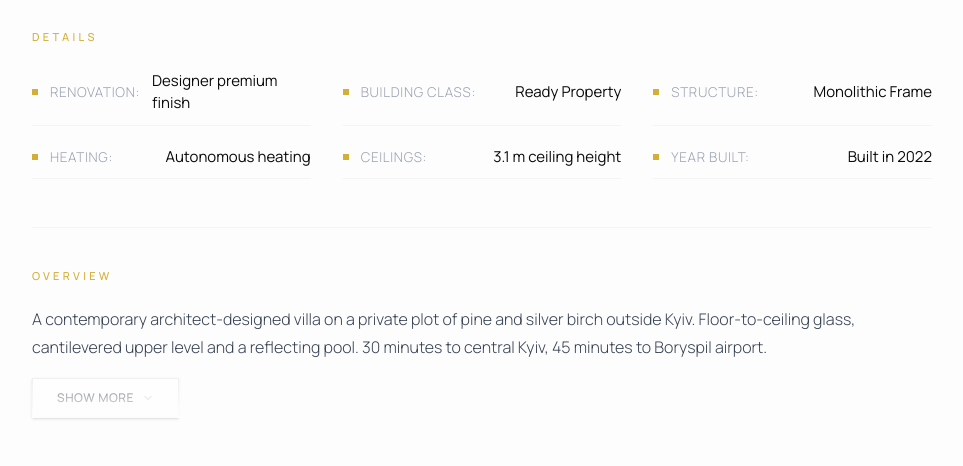
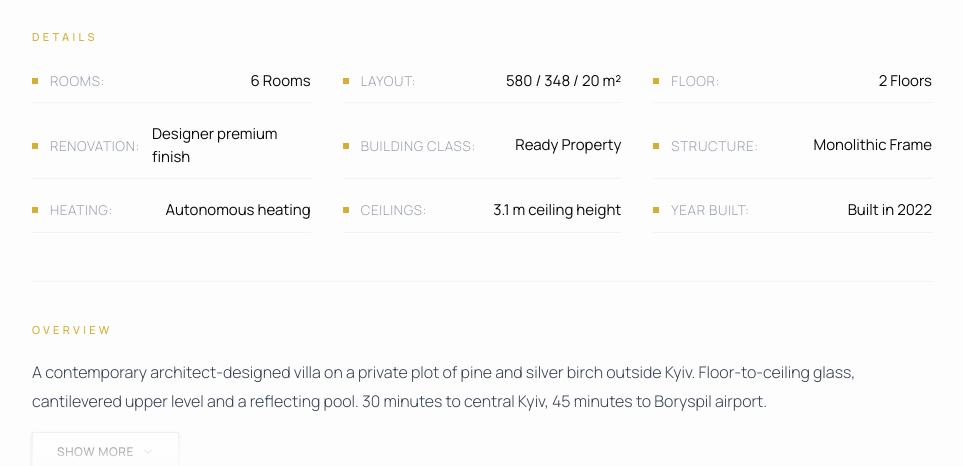
Before and after one commit to artemkudliuk-alt/goldenland, a Next.js app: page /properties/kozyn-forest-villa in a window 1280 px wide. Shown: the part 1107-1573 px from the top of the page, without its empty margins (0-963 px from the left). Built offline with nearby package versions, Linux system fonts and the light colour scheme.

Commit message:
fix: implement PDF edits - Dubai region, RichText property description, remove dummy specs fallbacks, multilingual address

```diff
--- a/src/app/api/admin/properties/route.ts
+++ b/src/app/api/admin/properties/route.ts
@@ -65,19 +65,27 @@ export async function POST(request: Request) {
         ru: typeof p?.description === "object" ? (p?.description?.ru || p?.description?.en || "") : "",
       };
 
+      const addressObj = typeof p?.address === "object" && p.address !== null ? {
+        en: typeof p.address.en === "string" ? p.address.en : "",
+        ua: typeof p.address.ua === "string" ? p.address.ua : (typeof p.address.en === "string" ? p.address.en : ""),
+        ru: typeof p.address.ru === "string" ? p.address.ru : (typeof p.address.en === "string" ? p.address.en : ""),
+      } : (typeof p?.address === "string" ? { en: p.address, ua: p.address, ru: p.address } : { en: "", ua: "", ru: "" });
+
       const galleryArray = Array.isArray(p?.gallery)
         ? p.gallery.filter((g: any) => typeof g === "string" && g.trim().length > 0)
         : [];
 
       const validTypes = ["apartments", "villas", "hotels", "commercial"];
       const propType = validTypes.includes(p?.type) ? p.type : "apartments";
+      const validCities = ["kyiv", "lviv", "odesa", "dubai"];
+      const propCity = validCities.includes(p?.city) ? p.city : "kyiv";
 
       return {
         id,
         slug,
         title: titleObj,
         location: locationObj,
-        city: typeof p?.city === "string" ? p.city : "kyiv",
+        city: propCity,
         type: propType as any,
         price: typeof p?.price === "number" ? p.price : (Number(p?.price) || 0),
         area: typeof p?.area === "number" ? p.area : (Number(p?.area) || 0),
@@ -86,7 +94,7 @@ export async function POST(request: Request) {
         gallery: galleryArray,
         video: typeof p?.video === "string" ? p.video : "",
         status: typeof p?.status === "string" ? p.status : "ready",
-        address: typeof p?.address === "string" ? p.address : "",
+        address: addressObj,
         managerName: typeof p?.managerName === "string" ? p.managerName.trim() : "",
         managerInitials: typeof p?.managerInitials === "string" ? p.managerInitials.trim().toUpperCase().slice(0, 3) : "",
         managerPhoto: typeof p?.managerPhoto === "string" ? p.managerPhoto.trim() : "",
--- a/src/app/app/page.tsx
+++ b/src/app/app/page.tsx
@@ -44,6 +44,7 @@ const CITIES: CityData[] = [
   { id: "kozyn", name: { en: "Kozyn", ua: "Козин", ar: "كوزين"  }, count: 3,  xPct: 51, yPct: 36 },
   { id: "odesa", name: { en: "Odesa", ua: "Одеса", ar: "أوديسا" }, count: 8,  xPct: 36, yPct: 66 },
   { id: "lviv",  name: { en: "Lviv",  ua: "Львів", ar: "لفيف"   }, count: 5,  xPct: 16, yPct: 26 },
+  { id: "dubai", name: { en: "Dubai", ua: "Дубай", ar: "دبي"   }, count: 6,  xPct: 75, yPct: 80 },
 ];
 
 // ─── All property data ───────────────────────────────────────────────────────
--- a/src/app/catalog/page.tsx
+++ b/src/app/catalog/page.tsx
@@ -70,6 +70,7 @@ const t = {
   kyiv: { en: "Kyiv", ua: "Київ", ru: "Киев" },
   lviv: { en: "Lviv", ua: "Львів", ru: "Львов" },
   odesa: { en: "Odesa", ua: "Одеса", ru: "Одесса" },
+  dubai: { en: "Dubai", ua: "Дубай", ru: "Дубай" },
 };
 
 type SortKey = "featured" | "price-asc" | "price-desc" | "roi-desc";
--- a/src/app/properties/[slug]/PropertyDetailClient.tsx
+++ b/src/app/properties/[slug]/PropertyDetailClient.tsx
@@ -53,6 +53,11 @@ const brokers = {
   odesa: {
     name: { en: "Victoria Shevchenko", ua: "Вікторія Шевченко", ru: "Виктория Шевченко" },
     initials: "VS",
+    photo: "",
+  },
+  dubai: {
+    name: { en: "Rashid Al-Maktoum", ua: "Рашид Аль-Мактум", ru: "Рашид Аль-Мактум" },
+    initials: "RM",
     photo: "",
   },
 };
@@ -128,18 +133,17 @@ export function PropertyDetailClient({ property: p }: PropertyDetailClientProps)
   const locationEn = getText(p.location, "en", "Ukraine");
   const descriptionText = getText(p.description, language, "");
 
-  const defaultSpecs = getDefaultSpecs(language);
   const rawSpecs = p.specs && typeof p.specs === "object" ? p.specs : {};
   const specs = {
-    rooms: rawSpecs.rooms || defaultSpecs.rooms,
-    layout: rawSpecs.layout || defaultSpecs.layout,
-    floor: rawSpecs.floor || defaultSpecs.floor,
-    renovation: rawSpecs.renovation || defaultSpecs.renovation,
-    newBuild: rawSpecs.newBuild || defaultSpecs.newBuild,
-    construction: rawSpecs.construction || defaultSpecs.construction,
-    heating: rawSpecs.heating || defaultSpecs.heating,
-    ceilings: rawSpecs.ceilings || defaultSpecs.ceilings,
-    yearBuilt: rawSpecs.yearBuilt || defaultSpecs.yearBuilt,
+    rooms: rawSpecs.rooms?.trim() || (p.bedrooms ? `${p.bedrooms} ${language === "en" ? "Bedrooms" : language === "ua" ? "кімнати" : "комнаты"}` : ""),
+    layout: rawSpecs.layout?.trim() || "",
+    floor: rawSpecs.floor?.trim() || "",
+    renovation: rawSpecs.renovation?.trim() || "",
+    newBuild: rawSpecs.newBuild?.trim() || "",
+    construction: rawSpecs.construction?.trim() || "",
+    heating: rawSpecs.heating?.trim() || "",
+    ceilings: rawSpecs.ceilings?.trim() || "",
+    yearBuilt: rawSpecs.yearBuilt?.trim() || "",
   };
 
   const statusMap = (t.status as any)[p.status] || { en: "Ready", ua: "Готовий", ru: "Готов" };
@@ -310,6 +314,7 @@ export function PropertyDetailClient({ property: p }: PropertyDetailClientProps)
                       </svg>
                     }
                   />
+                  {specs.floor && (
                     <IconStat
                       label={t.floorLabel[language]}
                       value={specs.floor}
@@ -319,30 +324,38 @@ export function PropertyDetailClient({ property: p }: PropertyDetailClientProps)
                         </svg>
                       }
                     />
+                  )}
+                  {p.roi && (
                     <IconStat
                       label={t.roi[language]}
-                    value={p.roi ? `${p.roi}%` : "—"}
+                      value={`${p.roi}%`}
                       icon={
                         <svg viewBox="0 0 24 24" fill="none" stroke="currentColor" strokeWidth="1.3" className="h-5 w-5 text-[#D4AF37]">
                           <path d="M3 3v18h18M18.7 8l-5.1 5.2-2.8-2.7L7 14.3"/>
                         </svg>
                       }
                     />
+                  )}
                 </div>
               </div>
 
               {/* Specs grid */}
+              {Object.values(specs).some(Boolean) && (
                 <div className="space-y-6">
                   <SectionEyebrow className="text-[#D4AF37]">{t.detailsTitle[language]}</SectionEyebrow>
                   <div className="grid grid-cols-1 sm:grid-cols-2 lg:grid-cols-3 gap-y-5 gap-x-8 text-[15px] font-light text-gray-800">
-                  <DetailItem label={language === "en" ? "Renovation" : "Ремонт"} value={specs.renovation} />
-                  <DetailItem label={language === "en" ? "Building Class" : "Тип будинку"} value={specs.newBuild} />
-                  <DetailItem label={language === "en" ? "Structure" : "Конструкція"} value={specs.construction} />
-                  <DetailItem label={language === "en" ? "Heating" : "Опалення"} value={specs.heating} />
-                  <DetailItem label={language === "en" ? "Ceilings" : "Висота стелі"} value={specs.ceilings} />
-                  <DetailItem label={language === "en" ? "Year Built" : "Рік"} value={specs.yearBuilt} />
+                    {specs.rooms && <DetailItem label={language === "en" ? "Rooms" : language === "ua" ? "Кімнати" : "Комнаты"} value={specs.rooms} />}
+                    {specs.layout && <DetailItem label={language === "en" ? "Layout" : language === "ua" ? "Планування" : "Планировка"} value={specs.layout} />}
+                    {specs.floor && <DetailItem label={language === "en" ? "Floor" : language === "ua" ? "Поверх" : "Этаж"} value={specs.floor} />}
+                    {specs.renovation && <DetailItem label={language === "en" ? "Renovation" : "Ремонт"} value={specs.renovation} />}
+                    {specs.newBuild && <DetailItem label={language === "en" ? "Building Class" : "Тип будинку"} value={specs.newBuild} />}
+                    {specs.construction && <DetailItem label={language === "en" ? "Structure" : "Конструкція"} value={specs.construction} />}
+                    {specs.heating && <DetailItem label={language === "en" ? "Heating" : "Опалення"} value={specs.heating} />}
+                    {specs.ceilings && <DetailItem label={language === "en" ? "Ceilings" : "Висота стелі"} value={specs.ceilings} />}
+                    {specs.yearBuilt && <DetailItem label={language === "en" ? "Year Built" : "Рік"} value={specs.yearBuilt} />}
                   </div>
                 </div>
+              )}
 
               {/* Description */}
               <div className="space-y-5 border-t border-gray-100 pt-10">
@@ -354,7 +367,10 @@ export function PropertyDetailClient({ property: p }: PropertyDetailClientProps)
                     }`}
                   >
                     {descriptionText ? (
-                      <p>{descriptionText}</p>
+                      <div
+                        className="prose prose-neutral max-w-none text-[16px] font-light leading-[1.8] text-gray-700 whitespace-pre-line"
+                        dangerouslySetInnerHTML={{ __html: descriptionText }}
+                      />
                     ) : (
                       <p className="text-gray-400 italic">
                         {language === "en" ? "No description yet." : language === "ua" ? "Опис відсутній." : "Описание отсутствует."}
--- a/src/components/BookingWidget.tsx
+++ b/src/components/BookingWidget.tsx
@@ -70,6 +70,7 @@ export function BookingWidget() {
                 <option value="kyiv" className="bg-[#0a0a0a] text-white">{t.locKyiv[language]}</option>
                 <option value="lviv" className="bg-[#0a0a0a] text-white">{t.locLviv[language]}</option>
                 <option value="odesa" className="bg-[#0a0a0a] text-white">{t.locOdesa[language]}</option>
+                <option value="dubai" className="bg-[#0a0a0a] text-white">Dubai (Дубай)</option>
               </select>
               <div className="pointer-events-none absolute inset-y-0 right-0 flex items-center pr-2">
                 <ChevronDownIcon className="h-3 w-3 text-white/70" />
--- a/src/lib/properties-store.ts
+++ b/src/lib/properties-store.ts
@@ -16,7 +16,7 @@ export interface PropertyData {
   gallery: string[];
   video?: string;
   status?: string;
-  address?: string;
+  address?: { en: string; ua: string; ru: string } | string;
   managerName?: string;
   managerInitials?: string;
   managerPhoto?: string;
--- a/src/lib/properties.ts
+++ b/src/lib/properties.ts
@@ -9,7 +9,7 @@ export interface Property {
   status: PropertyStatus;
   title: Record<Locale, string>;
   location: Record<Locale, string>;
-  city: "kyiv" | "lviv" | "odesa";
+  city: "kyiv" | "lviv" | "odesa" | "dubai";
   price: number;
   priceOnRequest?: boolean;
   beds?: number;
```
Also changed, not shown: src/app/admin/page.tsx (+67 -31 lines), 1 other file (tests, documents, lock files or other folders). Lines whose indentation alone changed are shown as unchanged.
